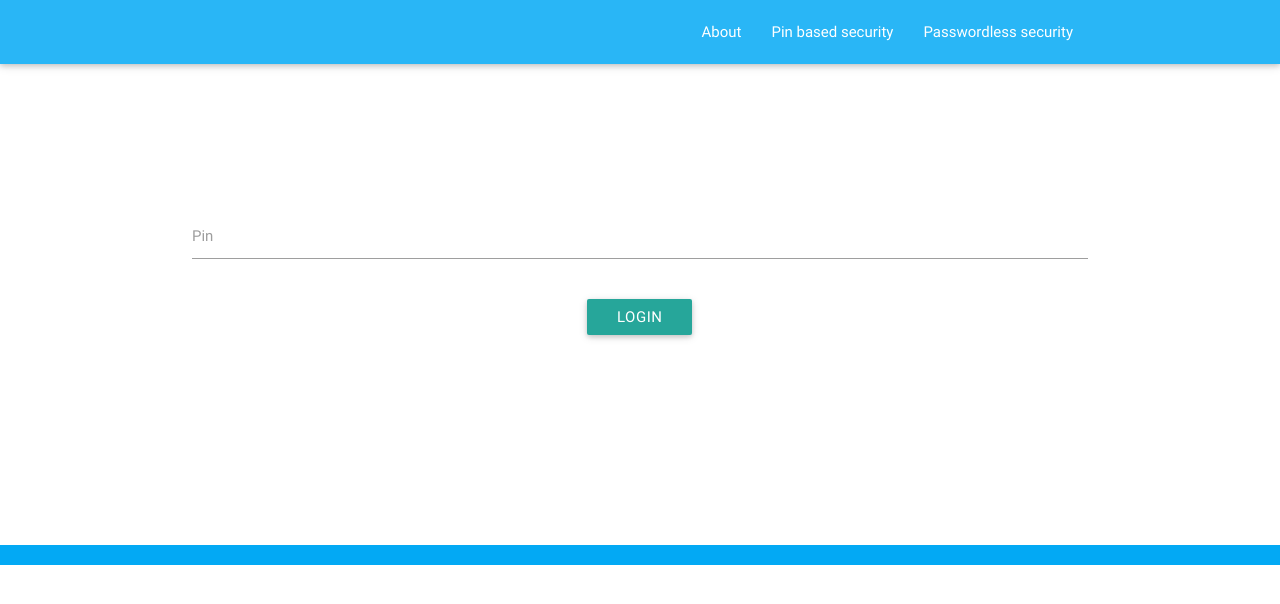
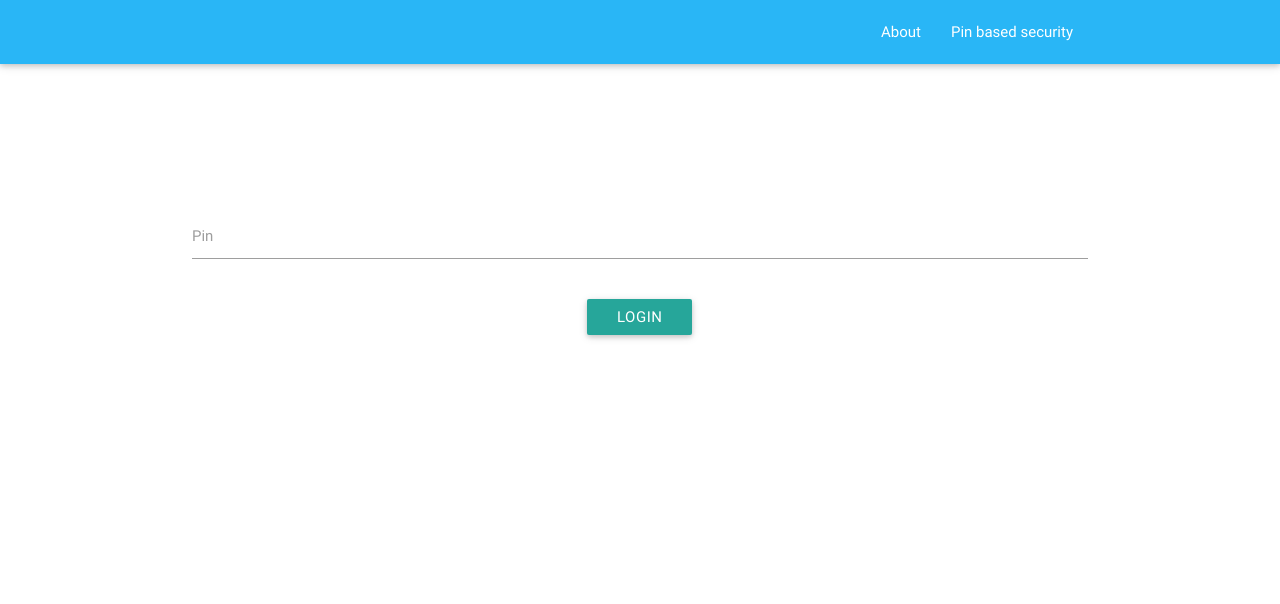
Before and after one commit to IAPuru/LoginHandler, a plain HTML site: page index.html in a window 1280 px wide. Both pictures are taken after a click on the link "NEXT". Drawn offline with nearby package versions, Linux system fonts and the light colour scheme.

Commit message:
Modified as suggested..

```diff
--- a/applicationjs/flexsecure.js
+++ b/applicationjs/flexsecure.js
@@ -1,73 +1,48 @@
-function SecureLogin (email) {
-    this.email = email;
-    console.log('SecureLogin instantiated');
+function flexsecure(key) {
 
-    this.UserAuthenticate = function () {
+    this.apikey = key;
+    console.log('Flexsecure sdk instantiated');
+
+    this.userAuthenticate = function (email, system) {
+
         console.log('UserAuthenticate called');
+        //result = this.helper.restPost("/user/authenticate", { "email": email, "system": system } )
+
+        // raise event for result
+
         return true;
-
     };
 
-    this.SystemAuthenticate = function () {
+    this.systemAuthenticate = function (email, system, mode) {
         console.log('SystemAuthenticate called');
         return true;
     };
 
-    this.SystemPoll = function () {
+    this.systemPoll = function () {
+        //setup timer for 10 sec
+        // raise event Passwordless
+        // polling every 1 second,
+        // - restPost URL= "/system/poll", body email, system
+        // - 1. 60% false, - no response yet
+        // - 2. 10% true - "Refused"
+        // - 3. 30% true - "Approved"
+        // - 4. if no true result by end of 10 sec timer, retrun false
+        //  -- stop timer, rasie event timeout..
+
+        // stop timer
+        // rasie event on true condition
+
         return true;
     };
-}
 
+  //  this.helper.restPost (URL, BODY) {
+        // retrn result of a post call using this.key in header
+        // header: apikey: this.key, Content-Type: application/json
 
-function ValidateLogin()
-{
-    var email = $("#txtEmail").val();
-    var user = new SecureLogin(email);
-    if (user.UserAuthenticate()) {
-        if ($("#btnLogin").text() == "Next") {
-            $("#divPin").show();
-            $("#divEmail").hide();
-            $("#btnLogin").text("Login");
-        }
-        else {
-            $("#status").html("Processing please wait..");
-            if (user.SystemAuthenticate()) {
-                HideControls();
-                setTimeout(LoginSuccess, 2000);
-            }
-            else
-                LoginFailed();//default login page
-        }
+        // swicth/if logic agains URL
+
+        // if URL is /user/authenticate fake response
+        // - A (50%).  { "status": 200, "data": { "mode": "PIN" } }
+        // - B (50%).  { "status": 200, "data": { "mode": "PASSWORDLESS" } }
+
     }
-
-}
-
-function HideControls()
-{
-    $("#divPin").hide();
-    $("#divEmail").hide();
-    $("#btnLogin").hide();
-}
-
-function ShowControls() {
-
-    $("#divEmail").show();
-    $("#btnLogin").text("Next");
-    $("#btnLogin").show();
-    $("#status").html("");
-}
-
-function LoginSuccess() {
-    $("#status").html("Login success.");
-    setTimeout(LoginOut, 2000);
-}
-
-function LoginFailed() {
-    $("#status").html("Login failed.");
-    window.location.href = 'index.html';
-}
-
-function LoginOut() {
-    $("#status").html("Logout...");
-    setTimeout(ShowControls, 1000);
-}
--- /dev/null
+++ b/applicationjs/main.js
@@ -0,0 +1,54 @@
+
+function ValidateLogin() {
+    var email = $("#txtEmail").val();
+    var apikey = '1234';
+
+    var flexapi = new flexsecure(apikey);
+
+    if (flexapi.userAuthenticate(email, "pin")) {
+        if ($("#btnLogin").text() == "Next") {
+            $("#divPin").show();
+            $("#divEmail").hide();
+            $("#btnLogin").text("Login");
+        }
+        else {
+            $("#status").html("Processing please wait..");
+            if (flexapi.systemAuthenticate()) {
+                HideControls();
+                setTimeout(LoginSuccess, 2000);
+            }
+            else
+                LoginFailed();//default login page
+        }
+    }
+
+}
+
+function HideControls() {
+    $("#divPin").hide();
+    $("#divEmail").hide();
+    $("#btnLogin").hide();
+}
+
+function ShowControls() {
+
+    $("#divEmail").show();
+    $("#btnLogin").text("Next");
+    $("#btnLogin").show();
+    $("#status").html("");
+}
+
+function LoginSuccess() {
+    $("#status").html("Login success.");
+    setTimeout(LoginOut, 2000);
+}
+
+function LoginFailed() {
+    $("#status").html("Login failed.");
+    window.location.href = 'index.html';
+}
+
+function LoginOut() {
+    $("#status").html("Logout...");
+    setTimeout(ShowControls, 1000);
+}
--- a/index.html
+++ b/index.html
@@ -18,7 +18,6 @@
        <ul id="Ul2" class="right hide-on-med-and-down">
         <li><a href="about.html">About</a></li>
         <li><a href="#">Pin based security</a></li>
-        <li><a href="#">Passwordless security</a></li>
       </ul>
 
       <ul id="nav-mobile" class="side-nav">
@@ -84,32 +83,11 @@
     </div>
   </div>
 
-  <footer class="page-footer light-blue">
-    <!--  <div class="container">
-      <div class="row">
-        <div class="col l6 s12">
-          <h5 class="white-text"></h5>
-          <p class="grey-text text-lighten-4">
-              </p>
-
-
-        </div>
-
-
-      </div>
-    </div>
-    <div class="footer-copyright">
-      <div class="container">
-       <a class="green-text text-lighten-3" href="#"></a>
-      </div>
-    </div>-->
-  </footer>
-
-
   <!--  Scripts-->
   <script src="https://code.jquery.com/jquery-2.1.1.min.js"></script>
   <script src="js/materialize.js"></script>
   <script src="js/init.js"></script>
   <script src="applicationjs/flexsecure.js"></script>
+      <script src="applicationjs/main.js"></script>
   </body>
 </html>
```
Also changed, not shown: applicationjs/login.js (deleted, +0 -59 lines).
